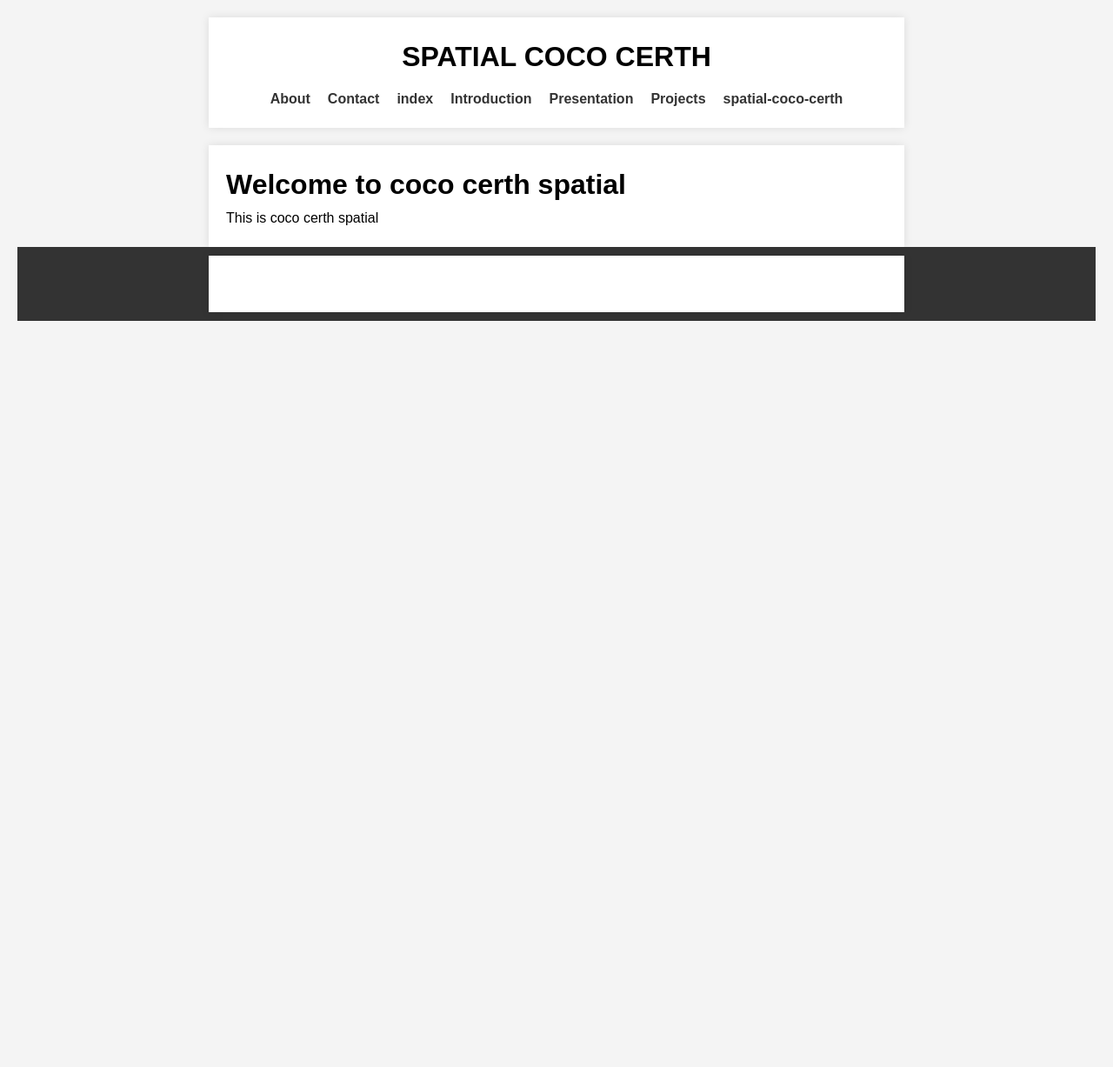
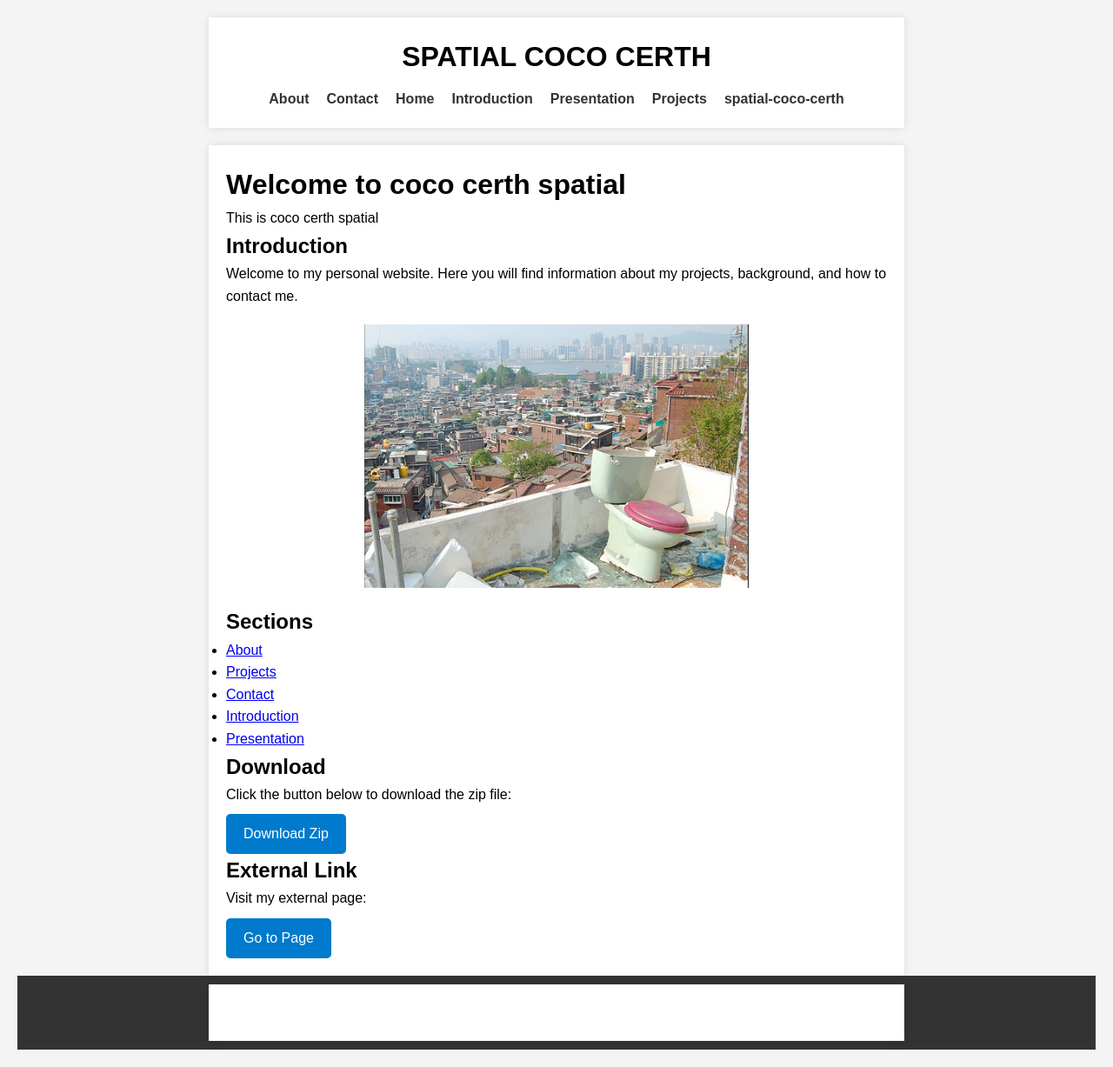
Before and after one commit to GiorgosPapado/giorgospapado.github.io, a Jekyll site: the page built from index.md, in a window 1280 px wide. Shown: the whole page at 87% size. Built offline with Jekyll 4.4.1, drawn with Linux system fonts in a browser that asks for light colours; before the commit the page ends 900 px from its top, so only the background shows below that.

Commit message:
profile img

```diff
--- a/assets/css/style.css
+++ b/assets/css/style.css
@@ -83,3 +83,11 @@ footer p {
 .download p, .external-link p {
     margin-bottom: 10px;
 }
+
+/* Image styling */
+img {
+    max-width: 100%;
+    height: auto;
+    display: block;
+    margin: 20px auto;
+}
--- a/index.md
+++ b/index.md
@@ -1,9 +1,35 @@
 ---
 layout: default
-title: index
+title: Home
 permalink: /index/
 ---
 
 # Welcome to coco certh spatial
 
 This is coco certh spatial
+
+## Introduction
+
+Welcome to my personal website. Here you will find information about my projects, background, and how to contact me.
+
+![Profile Picture](/assets/img/profile.png)
+
+## Sections
+
+- [About](about)
+- [Projects](projects)
+- [Contact](contact)
+- [Introduction](introduction)
+- [Presentation](presentation)
+
+## Download
+
+Click the button below to download the zip file:
+
+<a href="/assets/download/sample.zip" class="btn">Download Zip</a>
+
+## External Link
+
+Visit my external page:
+
+<a href="https://your-external-page-url.com" class="btn">Go to Page</a>
```
Also changed, not shown: assets/img/profile.png (added).
